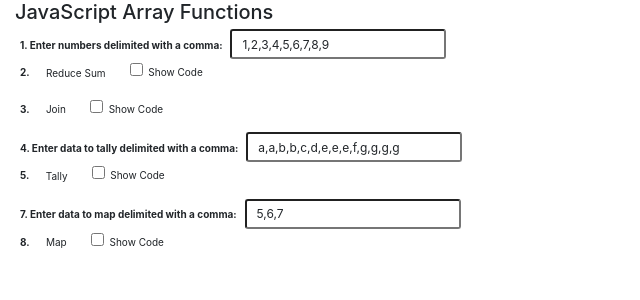
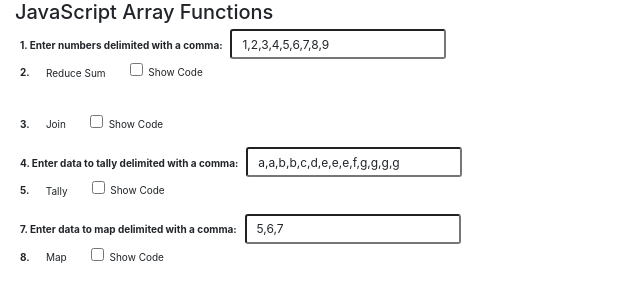
Before and after one commit to rhammonds/JSArray, a plain HTML site: page index.html in a window 1280 px wide. Shown: the whole page, without its empty margins (0-640 px from the left). Drawn offline with nearby package versions, Linux system fonts and the light colour scheme.

Commit message:
change made

```diff
--- a/index.html
+++ b/index.html
@@ -29,7 +29,7 @@
       <button ng-click="onReduceClick()" class="btn btn-default " style="">Reduce Sum</button>
       <label>{{reducedText}}</label>
       <input type="checkbox" ng-model="showCode2" />
- Show Code        <br />
+ Show Code        <br /><br />
       <p></p>
       <div style="margin:10px">
 
```
